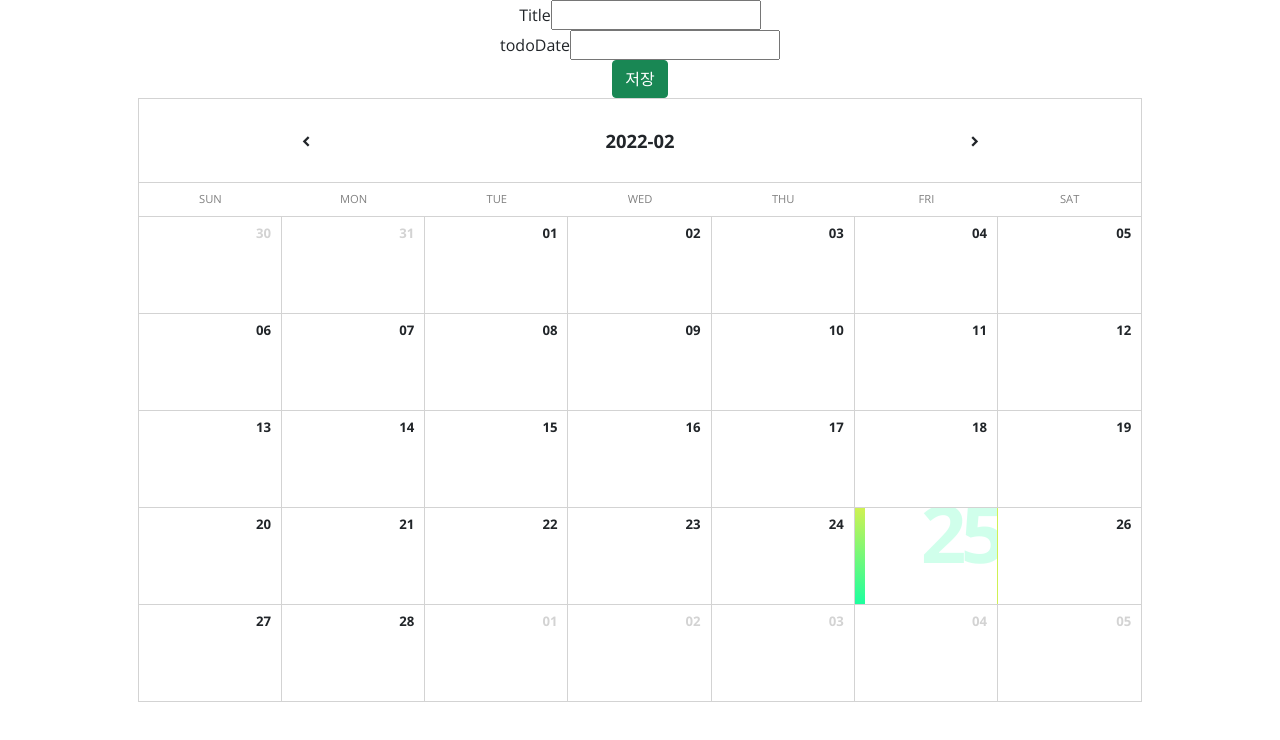
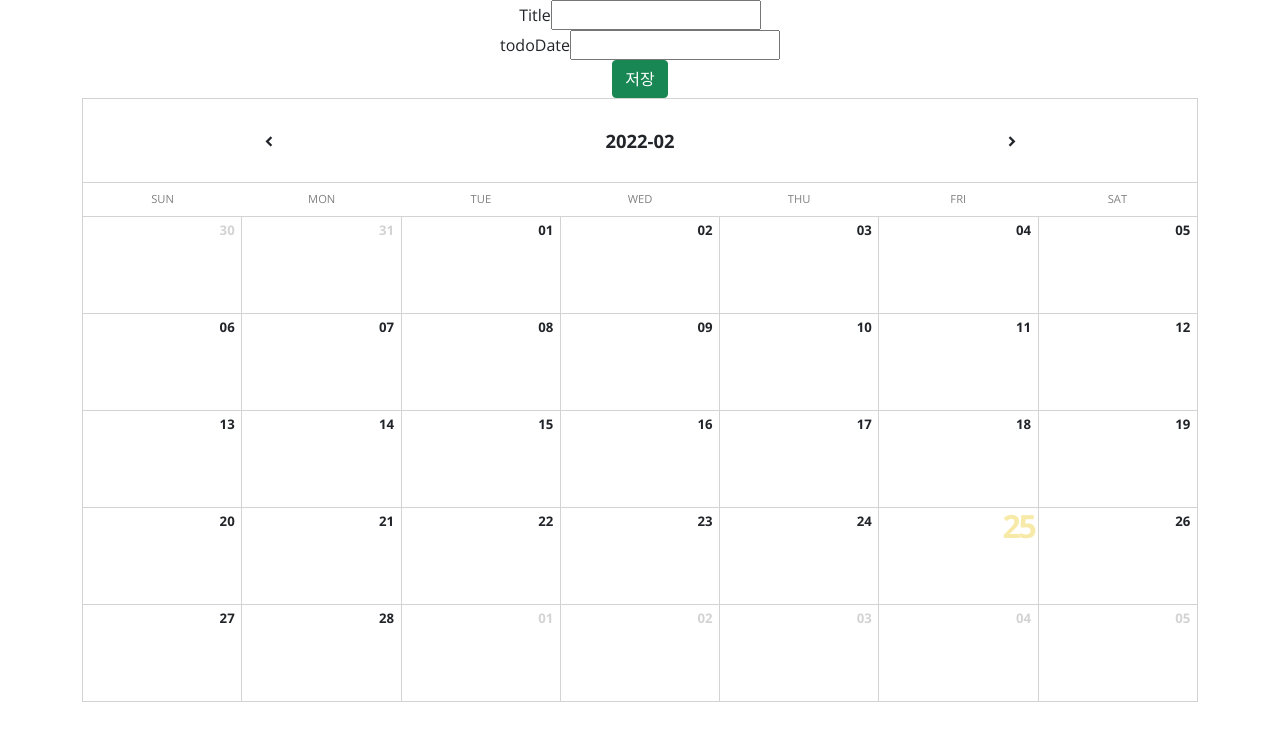
Before and after one commit to nicejongwoo/spring-react-calendar-todo, a React (Create React App) app in the folder front-end/: page /todos in a window 1280 px wide. Shown: the top 740 px of the page. Built offline with nearby package versions, Linux system fonts and the light colour scheme; no server answers.

Commit message:
달력 css 수정, useEffect -> useLayoutEffect

```diff
--- a/front-end/src/calendar/calendar.css
+++ b/front-end/src/calendar/calendar.css
@@ -55,7 +55,7 @@ header {
 .calendar {
     display: block;
     position: relative;
-    width: 90%;
+    width: 100%;
     background: white;
     border: 1px solid lightgray;
     height: auto;
@@ -99,14 +99,15 @@ header {
     cursor: pointer;
     background: white;
     transition: 0.25s ease-out;
+    padding: 0;
 }
 .calendar .body .cell:hover {
     background: whitesmoke;
     transition: 0.5s ease-out;
 }
 .calendar .body .selected {
-    border-left: 10px solid transparent;
-    border-image: linear-gradient(45deg, #1affa0 0%,#cff153 40%);
+    /* border-left: 10px solid transparent; */
+    /* border-image: linear-gradient(45deg, #1affa0 0%,#cff153 40%); */
     border-image-slice: 1;
 }
 .calendar .body .row {
@@ -118,12 +119,18 @@ header {
 .calendar .body .cell:last-child {
     border-right: none;
 }
+
+.calendar .body .cell .day-top {
+    display: flex;
+    flex-direction: row-reverse;
+}
 .calendar .body .cell .number {
-    position: absolute;
+    position: relative;
     font-size: 82.5%;
     line-height: 1;
-    top: .75em;
-    right: .75em;
+    /* top: .75em;
+    right: .75em; */
+    padding: .5em;
     font-weight: 700;
 }
 .calendar .body .cell:hover .number, .calendar .body .selected .number   {
@@ -136,21 +143,64 @@ header {
 .calendar .body .cell .bg {
     font-weight: 700;
     line-height: 1;
-    color: #1affa0;
+    color: #f1d653;
     opacity: 0;
-    font-size: 5em;
+    font-size: 2em;
     position: absolute;
-    top: -.2em;
-    right: -.05em;
+    top: .05em;
+    right: .1em;
     transition: .25s ease-out;
     letter-spacing: -.07em;
 }
 .calendar .body .cell:hover .bg, .calendar .body .selected .bg  {
-    opacity: 0.2;
-    transition: .5s ease-in;
+    opacity: 0.5;
+    transition: .15s ease-in;
 }
+
+.calendar .body .cell .day-body {
+    display: flex;
+    /* flex-direction: row-reverse; */
+}
+.calendar .body .contents {
+    position: relative;
+    /* top: 2em; */
+    left: 0em;
+    list-style:none;
+    text-align: left;
+    margin: 0;
+    padding: 0;
+    width: 100%;
+}
+.calendar .body .contents li {
+    position: relative;
+    width: 100%;
+    top: 0;
+    left: 0;
+    overflow: hidden;
+    text-overflow: ellipsis;
+    white-space: nowrap;
+}
+/*
 .calendar .body .column {
     flex-grow: 0;
     flex-basis: calc(100%/7);
     width: calc(100%/7);
 }
+
+.calendar .body .contents {
+    position: absolute;
+    top: 2em;
+    left: 0em;
+    list-style:none;
+    text-align: left;
+    margin: 0;
+    padding: 0;
+}
+
+.calendar .body .contents li {
+    width: 100%;
+    overflow: hidden;
+    text-overflow: ellipsis;
+    white-space: nowrap;
+}
+*/
--- a/front-end/src/calendar/calendar.js
+++ b/front-end/src/calendar/calendar.js
@@ -1,5 +1,5 @@
-import { addDays, addMonths, endOfMonth, endOfWeek, format, isSameDay, isSameMonth, startOfMonth, startOfWeek, subMonths } from 'date-fns'
-import { useEffect, useState } from 'react'
+import { addDays, addMonths, endOfMonth, endOfWeek, format, getDay, isSameDay, isSameMonth, startOfMonth, startOfWeek, subMonths } from 'date-fns'
+import { useEffect, useLayoutEffect, useState } from 'react'
 import { getTodoListMonthly } from '../todos/TodoService'
 
 import './calendar.css'
@@ -24,8 +24,8 @@ const Calendar = (props) => {
     }
 
     const nextMonth = () => {
+        setLoading(true)
         setCurrrentDate(addMonths(currentDate, 1))
-        setLoading(true)
         console.log('nextMonth')
     }
 
@@ -45,10 +45,22 @@ const Calendar = (props) => {
         }
     }
 
-    useEffect(() => {
+    const showDayTodoList = (value) => {
+        console.log('dateValue:: ', value)
+    }
+
+    // useEffect(() => {
+    //     console.log('useEffect')
+    //     if(loading || props.loading){
+    //         // const isLoading = true
+    //         getTodoList(true)
+    //     }
+    // }, [loading, props.loading])
+
+    useLayoutEffect(() => {
         console.log('useEffect')
         if(loading || props.loading){
-            const isLoading = true
+            // const isLoading = true
             getTodoList(true)
         }
     }, [loading, props.loading])
@@ -98,10 +110,12 @@ const Calendar = (props) => {
         const rows = []
         const startDate = startOfWeek(monthStart)
         const endDate = endOfWeek(monthEnd)
-        const dateFormat = 'dd'
+        const dayFormat = 'dd'
+        const dateFormat = 'yyyy-MM-dd'
 
         let days = []
         let day = startDate
+        let formattedDay = ''
         let formattedDate = ''
 
         // console.log('dmonthStartay:: ', monthStart) //Tue Feb 01 2022 00:00:00 GMT+0900 (한국 표준시)
@@ -128,16 +142,18 @@ const Calendar = (props) => {
 
         while(day <= endDate) {
             for(let i=0; i<7; i++){
+                const cloneDay = day
+                formattedDay = format(day, dayFormat)
                 formattedDate = format(day, dateFormat)
-                const cloneDay = day
+
 
                 {isSameMonth(day, monthStart) && Object.entries(todoByDate).map((item, index) => {
-                    if(item[0] === formattedDate){
+                    if(item[0] === formattedDay){
                         let liKey = ''
                         item[1].forEach((title, i) => {
-                            liKey = formattedDate + '_' + i
+                            liKey = formattedDay + '_' + i
                             // console.log('likey: ', liKey)
-                            lis.push(<li key={liKey}>{title}</li>)
+                            lis.push(<li key={liKey}><span>{title}</span></li>)
                         })
                     }
                 })}
@@ -145,18 +161,24 @@ const Calendar = (props) => {
                 days.push(
                     <div
                         className={
-                            `column cell cell_${formattedDate} ${!isSameMonth(day, monthStart)
+                            `column cell cell-${formattedDate} ${!isSameMonth(day, monthStart)
                             ? 'disabled'
                             : isSameDay(day, selectedDate)
                             ? 'selected'
                             : ''
                             }`
                         }
-                        key={day}
+                        key={formattedDate}
+                        onClick={showDayTodoList.bind(null, formattedDate)}
                     >
-                        <span className='number'>{formattedDate}</span>
-                        <span className='bg'>{formattedDate}</span>
-                        <ul>{formattedDate in todoByDate && lis}</ul>
+                        <div className='day-top'>
+                            <span className='number'>{formattedDay}</span>
+                            <span className='bg'>{formattedDay}</span>
+                            <div></div>
+                        </div>
+                        <div className='day-body'>
+                            <ul className='contents'>{formattedDay in todoByDate && lis}</ul>
+                        </div>
                     </div>
                 );
                 day = addDays(day, 1)
--- a/front-end/src/components/Alert.js
+++ b/front-end/src/components/Alert.js
@@ -4,7 +4,7 @@ export default function Alert() {
     return (
         <ToastContainer
             position="bottom-left"
-            hideProgressBar={true}
+            hideProgressBar={false}
             autoClose={3000}
             newestOnTop={false}
             rtl={false}
```
